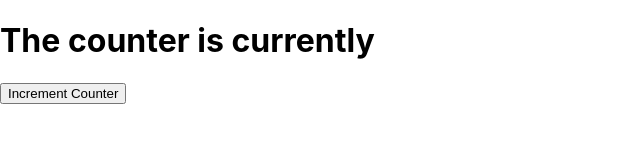
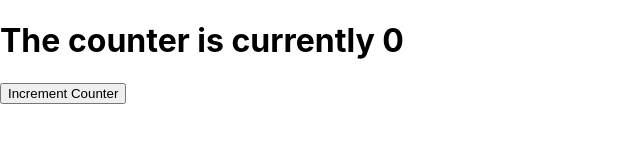
Before and after one commit to DannyMichaels/react-testing-enzyme, a React app in the folder click-counter/: page / in a window 1280 px wide. Shown: the top 160 px of the page, without its empty margins (0-640 px from the left). Built offline with nearby package versions, Linux system fonts and the light colour scheme.

Commit message:
update click-counter

```diff
--- a/click-counter/src/App.js
+++ b/click-counter/src/App.js
@@ -1,10 +1,21 @@
 import './App.css';
+import { useState, useCallback } from 'react';
+function App() {
+  const [count, setCount] = useState(0);
 
-function App() {
+  const increment = useCallback(() => {
+    setCount((prevState) => prevState + 1);
+  }, [setCount]);
+
   return (
     <div data-test="component-app">
-      <h1 data-test="counter-display">The counter is currently</h1>
-      <button data-test="increment-button">Increment Counter</button>
+      <h1 data-test="counter-display">
+        The counter is currently&nbsp;
+        <span data-test="count">{count}</span>
+      </h1>
+      <button data-test="increment-button" onClick={increment}>
+        Increment Counter
+      </button>
     </div>
   );
 }
```
Also changed, not shown: 1 other file (tests, documents, lock files or other folders).
